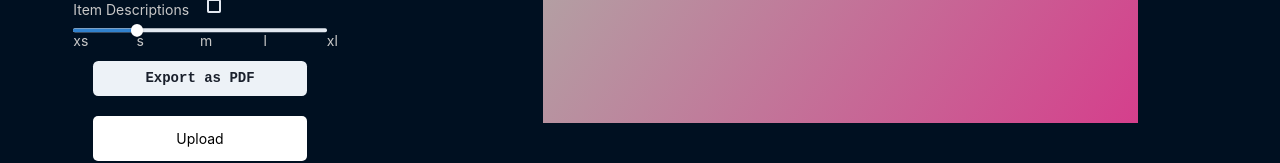
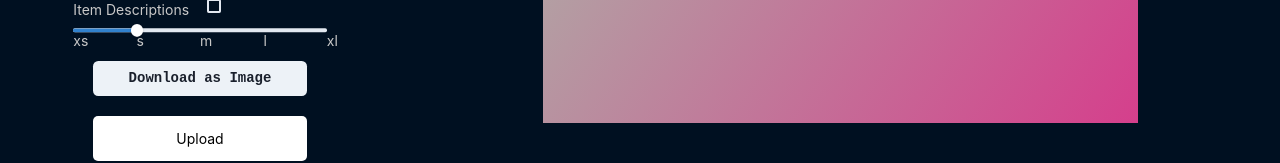
Before and after one commit to PelleSwelle/cheatsheet-maker, a React (Vite) app: page / in a window 1280 px wide. Shown: the part 788-951 px from the top of the page. Built offline with nearby package versions, Linux system fonts and the light colour scheme; what @melloware/coloris would draw is missing.

Commit message:
download as .png

```diff
--- a/package.json
+++ b/package.json
@@ -22,6 +22,7 @@
     "dom-to-image": "^2.6.0",
     "file-saver": "^2.0.5",
     "framer-motion": "^11.0.13",
+    "html2canvas": "^1.4.1",
     "react": "^18.2.0",
     "react-dom": "^18.2.0"
   },
--- a/src/components/workbench/IOCard.jsx
+++ b/src/components/workbench/IOCard.jsx
@@ -1,21 +1,31 @@
 import DomToImage from "dom-to-image"
+import html2canvas from "html2canvas"
+
 
 import { Flex, Box, Button, Text } from "@chakra-ui/react"
 
 export default function IOCard({onUpload}) {
 
-    const handlePDF = () => {
+    let screenshot;
+
+    const handleDownloadImage = () => {
         let node = document.getElementById('cheatsheet')
-        DomToImage.toBlob(node)
-            .then(function(blob) {
-                window.saveAs(blob, 'my-cheatsheet')
-            })
+        html2canvas(node)
+        .then(canvas => {
+            var link = document.createElement("a");
+            document.body.appendChild(link);
+            link.download = "html_image.jpg";
+            link.href = canvas.toDataURL();
+            link.target = '_blank';
+            link.click();
+
+        })
     }
 
     return (
         <Box className="io-card">
-            <Button className="button export as-pdf" onClick={handlePDF}>
-                <Text>Export as PDF</Text>
+            <Button className="button export as-pdf" onClick={handleDownloadImage}>
+                <Text>Download as Image</Text>
             </Button>
 
             <Flex id="file-input-container">
@@ -25,7 +35,7 @@ export default function IOCard({onUpload}) {
                         id="file-upload"
                         // multiple={false}
                         accept=".json, .docx, .html"
-                        onChange={onUpload}
+                        onChange={handleDownloadImage}
                     />
             </Flex>
         </Box>
```
Also changed, not shown: 1 other file (tests, documents, lock files or other folders).
